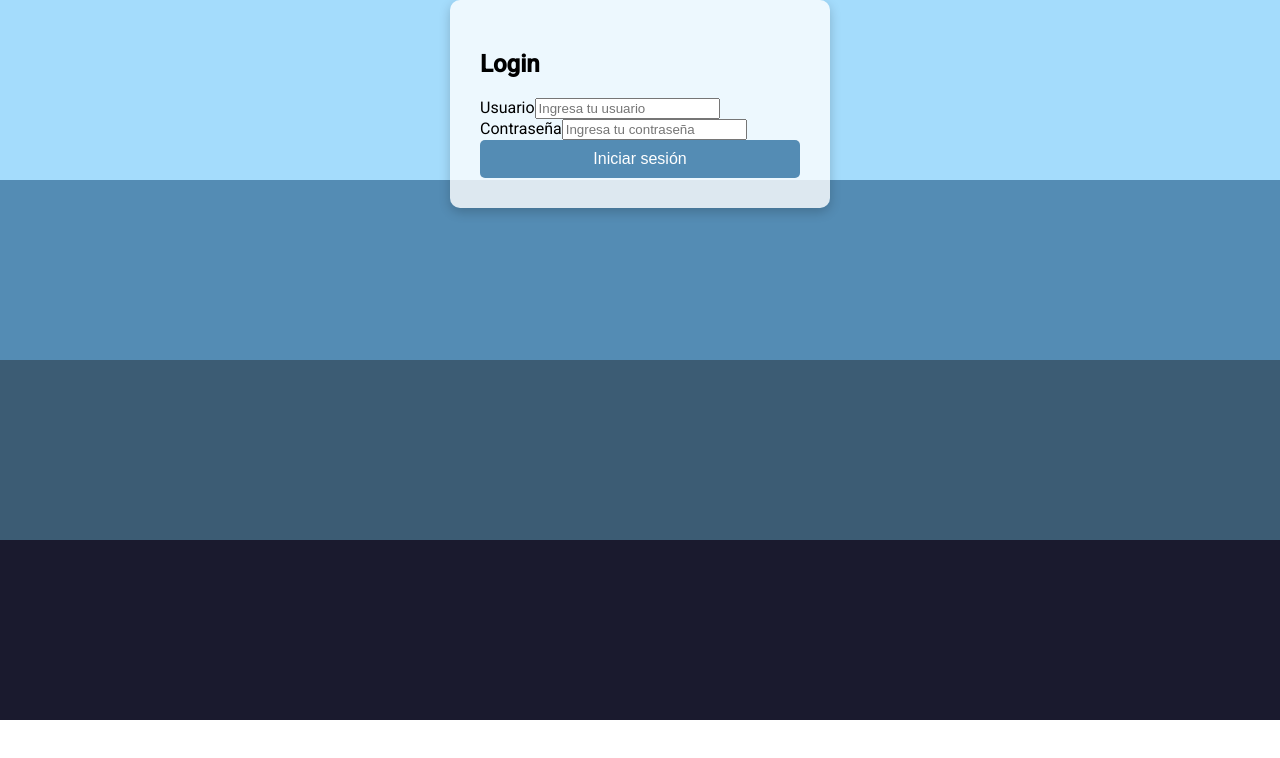
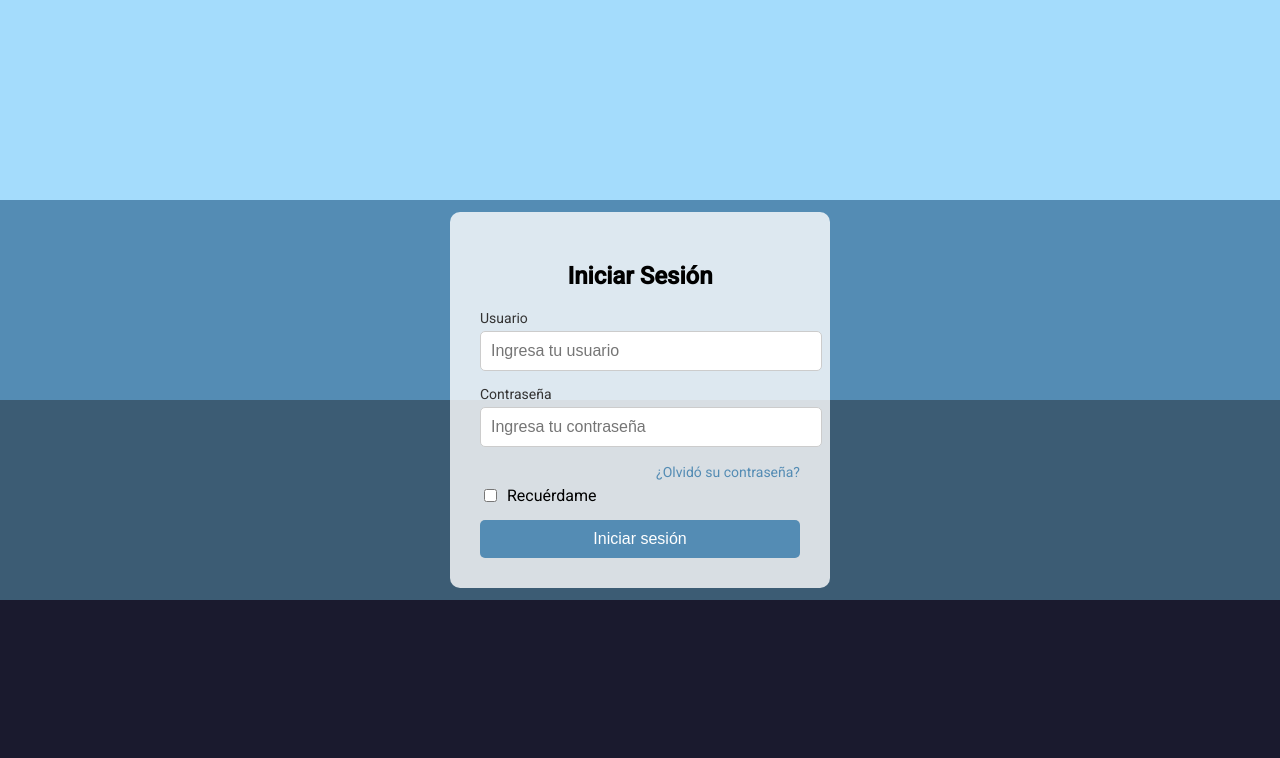
Before and after one commit to Don-wea/TryAll-Regadio, an Angular app in the folder frontend/: page /login in a window 1280 px wide. Shown: the top 758 px of the page. Built offline with nearby package versions, Linux system fonts and the light colour scheme.

Commit message:
Login igual a figma

```diff
--- a/frontend/src/app/components/login/login.component.html
+++ b/frontend/src/app/components/login/login.component.html
@@ -1,7 +1,7 @@
 <div class="contenedor">
 
     <div class="login-container">
-        <h2>Login</h2>
+        <h2>Iniciar Sesión</h2>
 
         <!-- Formulario de login -->
         <form>
@@ -15,6 +15,15 @@
             <input id="password" type="password" placeholder="Ingresa tu contraseña" />
           </div>
 
+          <div class="forgot-password">
+            <a href="#">¿Olvidó su contraseña?</a>
+          </div>
+
+          <div class="remember-me">
+            <input type="checkbox" id="remember-me" />
+            <label for="remember-me">Recuérdame</label>
+          </div>
+
           <button type="submit" class="login-btn">Iniciar sesión</button>
         </form>
       </div>
--- a/frontend/src/app/components/login/login.component.scss
+++ b/frontend/src/app/components/login/login.component.scss
@@ -1,7 +1,9 @@
 /* login.component.scss */
 :host {
-    display: block;
-    height: calc(100vh - 10vh); /* Asegura que el componente ocupe toda la altura de la ventana */
+  display: flex;
+  justify-content: center;
+  align-items: center;
+  height: 100vh; /* Asegura que el componente ocupe toda la altura de la ventana */
   background: linear-gradient(
     to bottom,
     #A4DCFC 0%,
@@ -13,20 +15,38 @@
     #1A1A2E 75%,
     #1A1A2E 100%
   );
-
-
 }
 
+h2 {
+  text-align: center;
+  margin-bottom: 20px;
+}
 
 .contenedor {
   background: rgba(255, 255, 255, 0.8);  /* Fondo semi-transparente */
   padding: 30px;
   border-radius: 10px;
   width: 320px;  /* Ancho fijo para el formulario */
-    box-shadow: 0 4px 12px rgba(0, 0, 0, 0.2);
   margin: 0 auto;  /* Centrar el formulario en la página */
-    margin-top: 10 auto;
+}
 
+.input-group label {
+  display: block;
+  font-size: 14px;
+  margin-bottom: 5px;
+  color: #333;
+}
+
+.input-group input {
+  width: 100%;
+  padding: 10px;
+  border-radius: 5px;
+  border: 1px solid #ccc;
+  font-size: 16px;
+}
+
+.input-group {
+  margin-bottom: 15px;
 }
 
 .login-btn {
@@ -40,3 +60,32 @@
   cursor: pointer;
   transition: background-color 0.3s ease;
 }
+
+.login-btn:hover {
+  background-color: #3C5C74;  /* Color al pasar el ratón */
+}
+
+.remember-me {
+  display: flex;
+  align-items: center;
+  margin-bottom: 15px;
+}
+
+.remember-me input {
+  margin-right: 10px;
+}
+
+.forgot-password {
+  text-align: right;
+  margin-bottom: 5px;
+}
+
+.forgot-password a {
+  color: #548CB4;
+  text-decoration: none;
+  font-size: 14px;
+}
+
+.forgot-password a:hover {
+  text-decoration: underline;
+}
--- a/frontend/src/styles.scss
+++ b/frontend/src/styles.scss
@@ -5,3 +5,6 @@ body { margin: 0; font-family: Roboto, "Helvetica Neue", sans-serif; }
 
 html, body { height: 100%; }
 body { margin: 0; font-family: Roboto, "Helvetica Neue", sans-serif; }
+
+html, body { height: 100%; }
+body { margin: 0; font-family: Roboto, "Helvetica Neue", sans-serif; }
```
Lines whose indentation alone changed are shown as unchanged.
